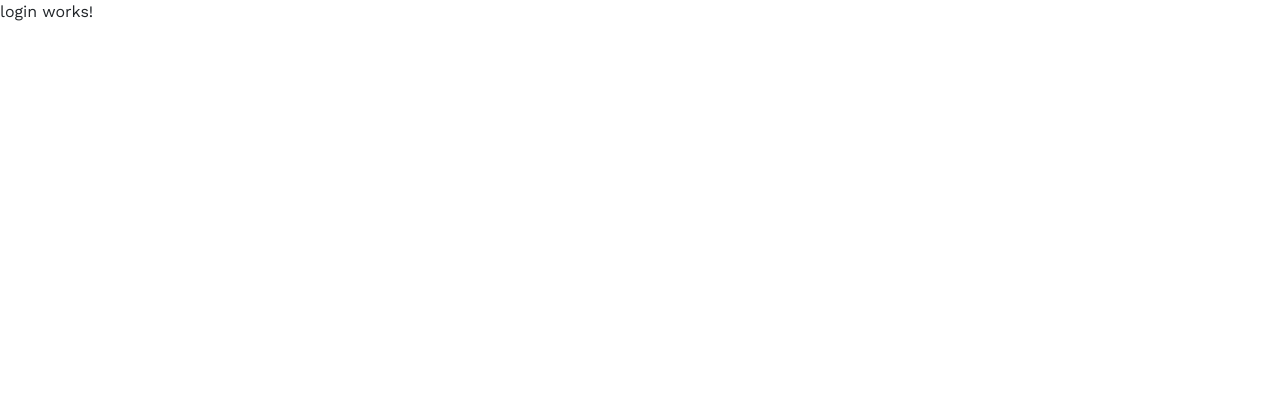
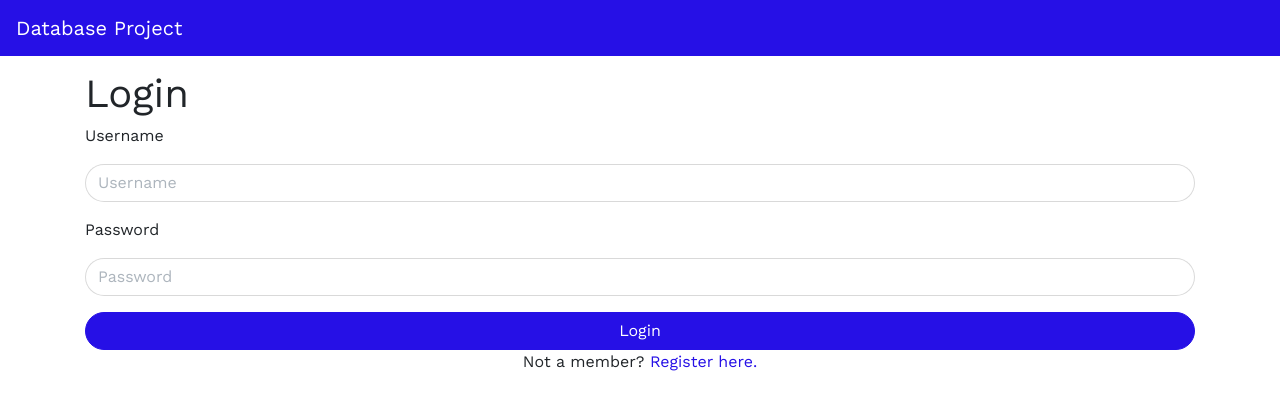
Before and after one commit to SpencerBateman/database-final, an Angular app: page / in a window 1280 px wide. Shown: the top 410 px of the page. Built offline with nearby package versions, Linux system fonts and the light colour scheme.

Commit message:
make nav bar

```diff
--- a/src/app/components/login/login.component.html
+++ b/src/app/components/login/login.component.html
@@ -1,3 +1,18 @@
-<p>
-  login works!
-</p>
+<nav class="navbar navbar-dark bg-primary mb-3">
+  <a class="navbar-brand" href="#">Database Project</a>
+</nav>
+<div class='container'>
+  <h1>Login</h1>
+  <form (ngSubmit)='register()' #f='ngForm'>
+    <fieldset class="form-group">
+    <p>Username</p>
+    <input name='username' [(ngModel)]='username' type='text' class='form-control' placeholder='Username'>
+    </fieldset>
+    <fieldset class="form-group">
+    <p>Password</p>
+    <input name='password' [(ngModel)]='password' type='password' class='form-control' placeholder='Password'>
+    </fieldset>
+    <button type='submit' class='btn btn-primary btn-block'>Login</button>
+    <p class="text-center">Not a member? <a href="/register"> Register here.</a></p>
+  </form>
+</div>
```
Also changed, not shown: src/app/components/profile/profile.component.html (added, +8 -0 lines).
